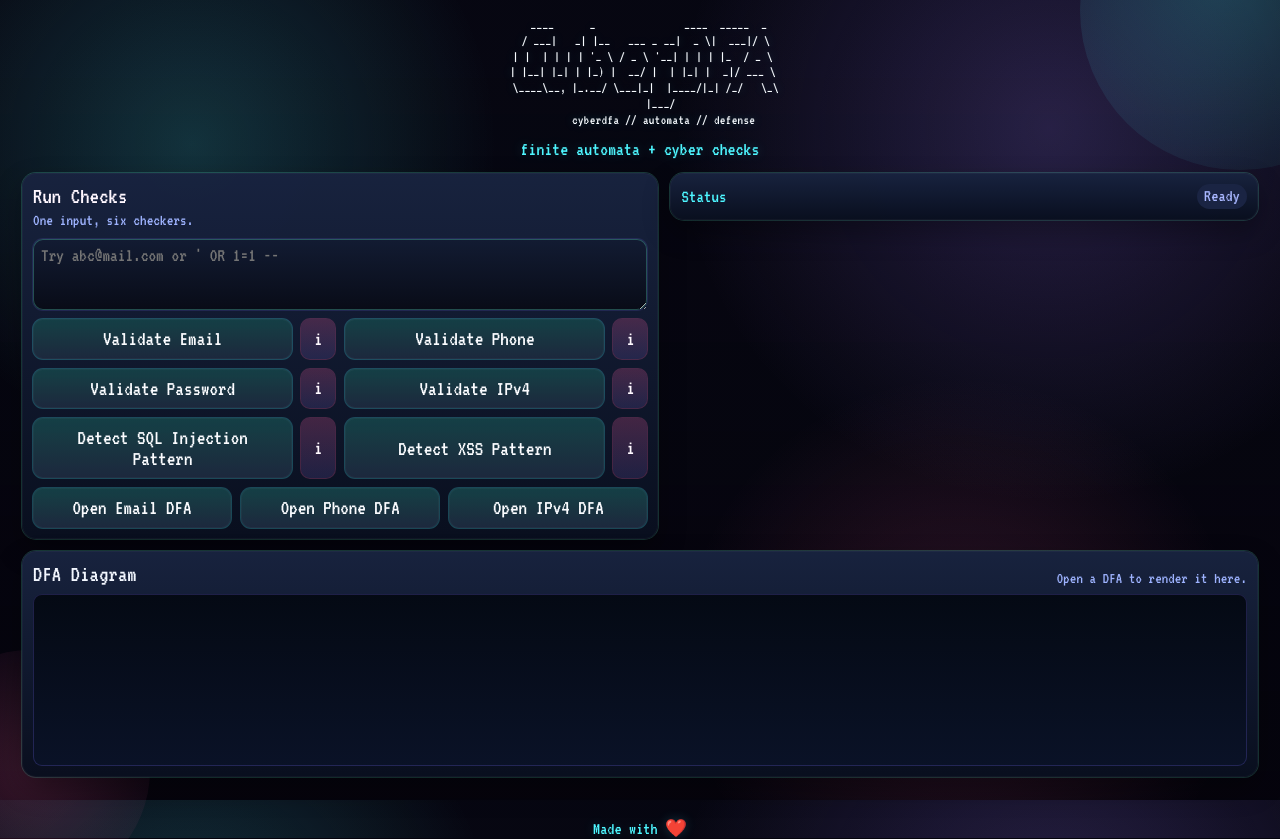
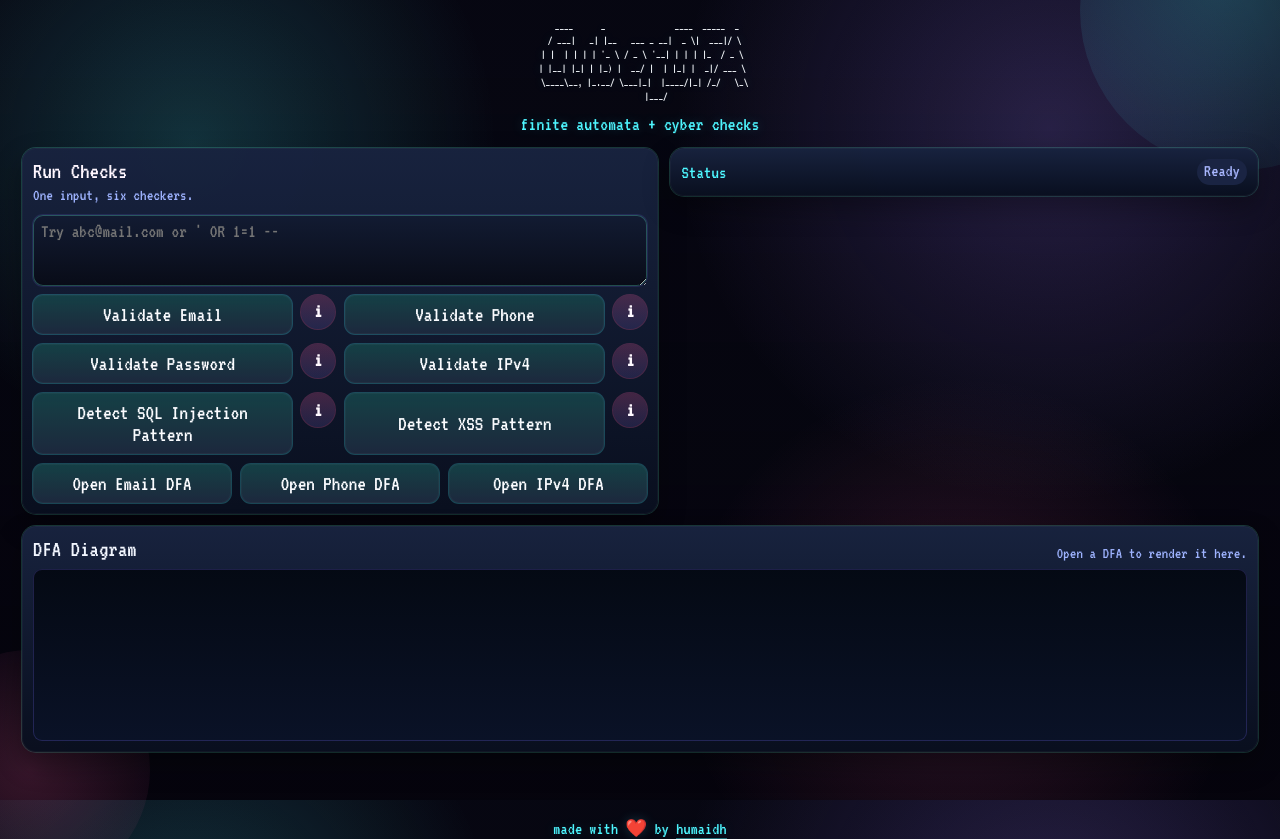
Before and after one commit to humaidhahm/automata-cyberlab, a plain HTML site: page webapp/index.html in a window 1280 px wide. Drawn offline with Linux system fonts and the light colour scheme.

Commit message:
Refine hero footer and info buttons

```diff
--- a/webapp/index.html
+++ b/webapp/index.html
@@ -18,8 +18,7 @@
  | |  | | | | '_ \ / _ \ '__| | | | |_  / _ \
  | |__| |_| | |_) |  __/ |  | |_| |  _|/ ___ \
   \____\__, |_.__/ \___|_|  |____/|_| /_/   \_\
-       |___/
-        cyberdfa // automata // defense</pre>
+       |___/</pre>
             </div>
             <p class="eyebrow">finite automata + cyber checks</p>
         </header>
@@ -94,7 +93,7 @@
     </div>
 
     <footer class="page-footer reveal delay-3">
-        <p>Made with ❤️</p>
+        <p>made with ❤️ by <a href="https://github.com/humaidhahm" target="_blank" rel="noopener noreferrer">humaidh</a></p>
     </footer>
 
     <div id="ruleModal" class="modal hidden" role="dialog" aria-modal="true" aria-labelledby="ruleTitle">
--- a/webapp/styles.css
+++ b/webapp/styles.css
@@ -96,9 +96,20 @@ body {
     margin: 0;
 }
 
+.page-footer a {
+    color: var(--accent-a);
+    text-decoration: none;
+    border-bottom: 1px solid rgba(77, 245, 255, 0.42);
+}
+
+.page-footer a:hover {
+    color: #fff8ff;
+    border-bottom-color: #fff8ff;
+}
+
 .hero {
     text-align: center;
-    padding: 10px 0 6px;
+    padding: 12px 0 6px;
     overflow: visible;
 }
 
@@ -106,14 +117,25 @@ body {
     display: block;
     max-width: 100%;
     margin: 0 auto 10px;
-    overflow: visible;
+    overflow-x: auto;
+    overflow-y: visible;
+    scrollbar-width: none;
+    -ms-overflow-style: none;
+}
+
+.hero-art::-webkit-scrollbar {
+    width: 0;
+    height: 0;
 }
 
 .hero-art pre {
+    display: inline-block;
+    min-width: max-content;
     margin: 0;
+    padding: 0 10px;
     color: #f7fbff;
-    font: 400 clamp(0.5rem, 1.1vw, 0.86rem)/1.15 "VT323", monospace;
-    letter-spacing: 0.03em;
+    font: 400 clamp(0.42rem, 0.95vw, 0.72rem)/1.22 "VT323", monospace;
+    letter-spacing: 0;
     overflow: visible;
     white-space: pre;
     text-shadow:
@@ -307,12 +329,17 @@ body {
 
 .info-btn {
     width: 34px;
+    height: 34px;
     border: none;
-    border-radius: 9px;
+    border-radius: 50%;
     background: linear-gradient(180deg, rgba(255, 95, 162, 0.22), rgba(157, 123, 255, 0.14));
     color: #fff9ff;
-    font-size: 1.28rem;
+    font-size: 1.22rem;
+    font-weight: 700;
+    display: grid;
+    place-items: center;
     line-height: 1;
+    padding: 0;
     cursor: pointer;
     box-shadow: 0 0 0 1px rgba(255, 95, 162, 0.24);
 }
@@ -682,7 +709,7 @@ body {
     }
 
     .hero-art pre {
-        font-size: clamp(0.38rem, 2vw, 0.7rem);
+        font-size: clamp(0.34rem, 1.65vw, 0.58rem);
     }
 
     .checker-row {
```
Also changed, not shown: 1 other file.
